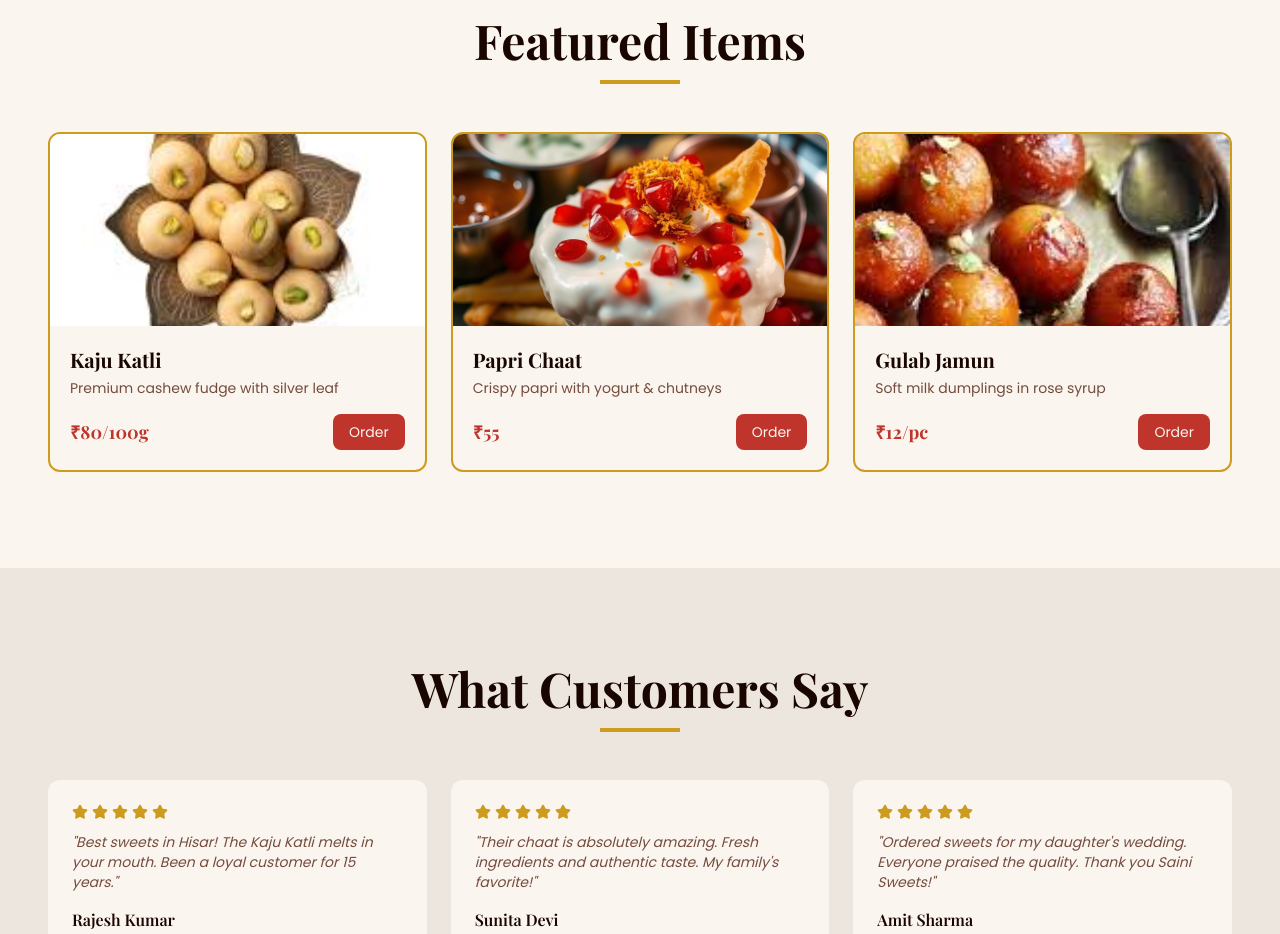
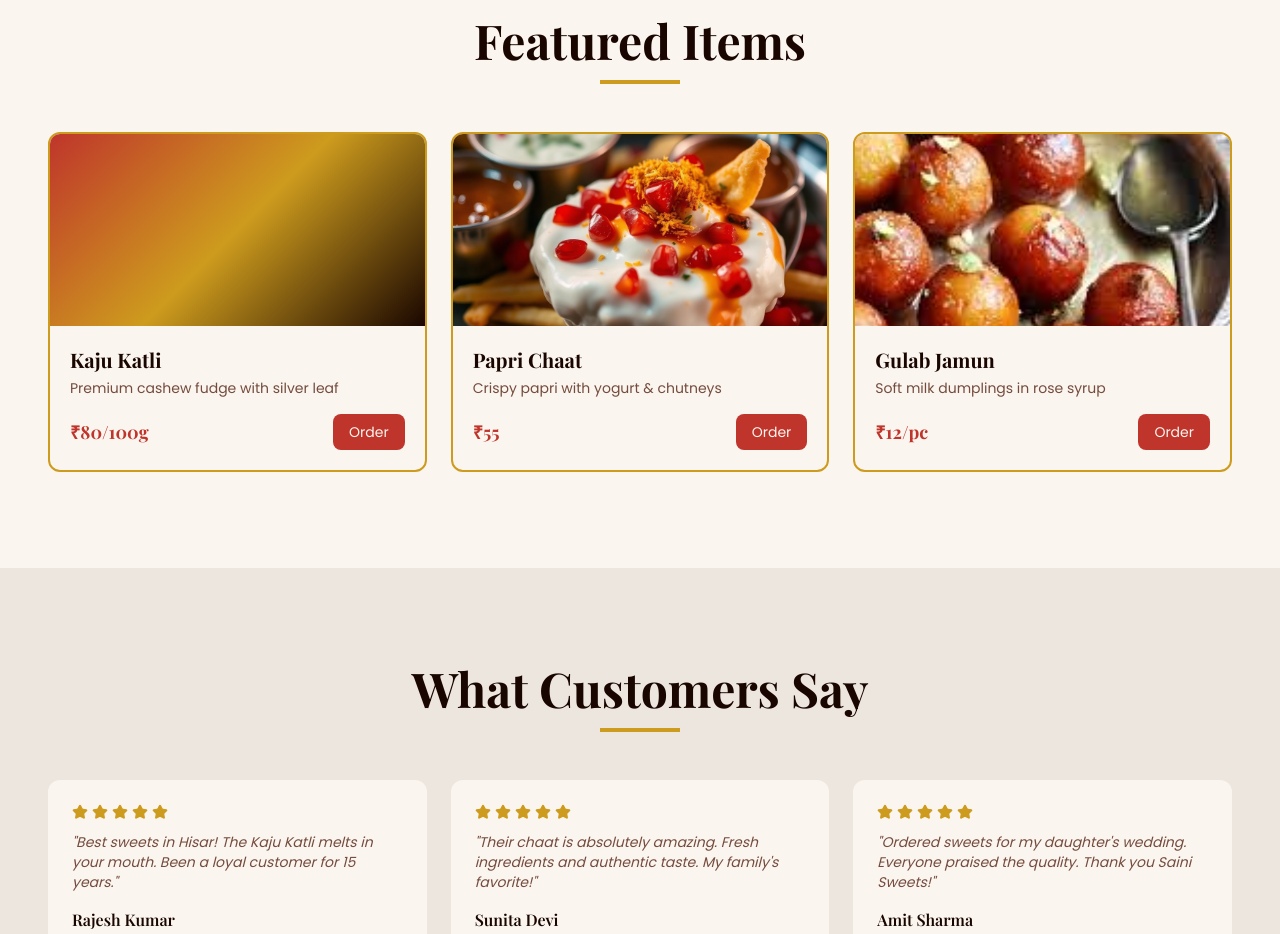
Before and after one commit to JAYANTPARIHAR-CODER/saini-sweets, a React (Vite) app: page / in a window 1280 px wide. Shown: the part 1620-2554 px from the top of the page. Built offline with nearby package versions, Linux system fonts and the light colour scheme; a web font is replaced by a local one.

Commit message:
fix image fallback

```diff
--- a/src/pages/Index.tsx
+++ b/src/pages/Index.tsx
@@ -5,7 +5,6 @@ import { Star, Gift, Leaf, ChefHat, Droplets } from "lucide-react";
 import AnimatedSection from "@/components/AnimatedSection";
 import shopNight from "@/assets/shop-night.jpg";
 import chaatDish from "@/assets/chaat-dish.jpg";
-import kajuKatli from "@/assets/kaju_katli.jpg";
 import gulabs from "@/assets/gulab.jpg";
 
 
@@ -52,7 +51,7 @@ const StatItem = ({ value, suffix, label }: { value: number; suffix: string; lab
 };
 
 const featuredItems = [
-  { name: "Kaju Katli", desc: "Premium cashew fudge with silver leaf", price: "₹80/100g", img: kajuKatli },
+  { name: "Kaju Katli", desc: "Premium cashew fudge with silver leaf", price: "₹80/100g", img: ""},
   { name: "Papri Chaat", desc: "Crispy papri with yogurt & chutneys", price: "₹55", img: chaatDish },
   { name: "Gulab Jamun", desc: "Soft milk dumplings in rose syrup", price: "₹12/pc", img: gulabs },
 ];
@@ -176,7 +175,7 @@ const Index = () => {
                 <div className="bg-card gold-border rounded-xl overflow-hidden hover-lift">
                   <div className="h-48 overflow-hidden">
                     {item.img ? (
-                      <img src={item.img} alt={item.name} className="w-full h-full object-cover" />
+                      <img src={item.img || "https://via.placeholder.com/300" } alt={item.name} className="w-full h-full object-cover" />
                     ) : (
                       <div className="w-full h-full gradient-placeholder" />
                     )}
```
